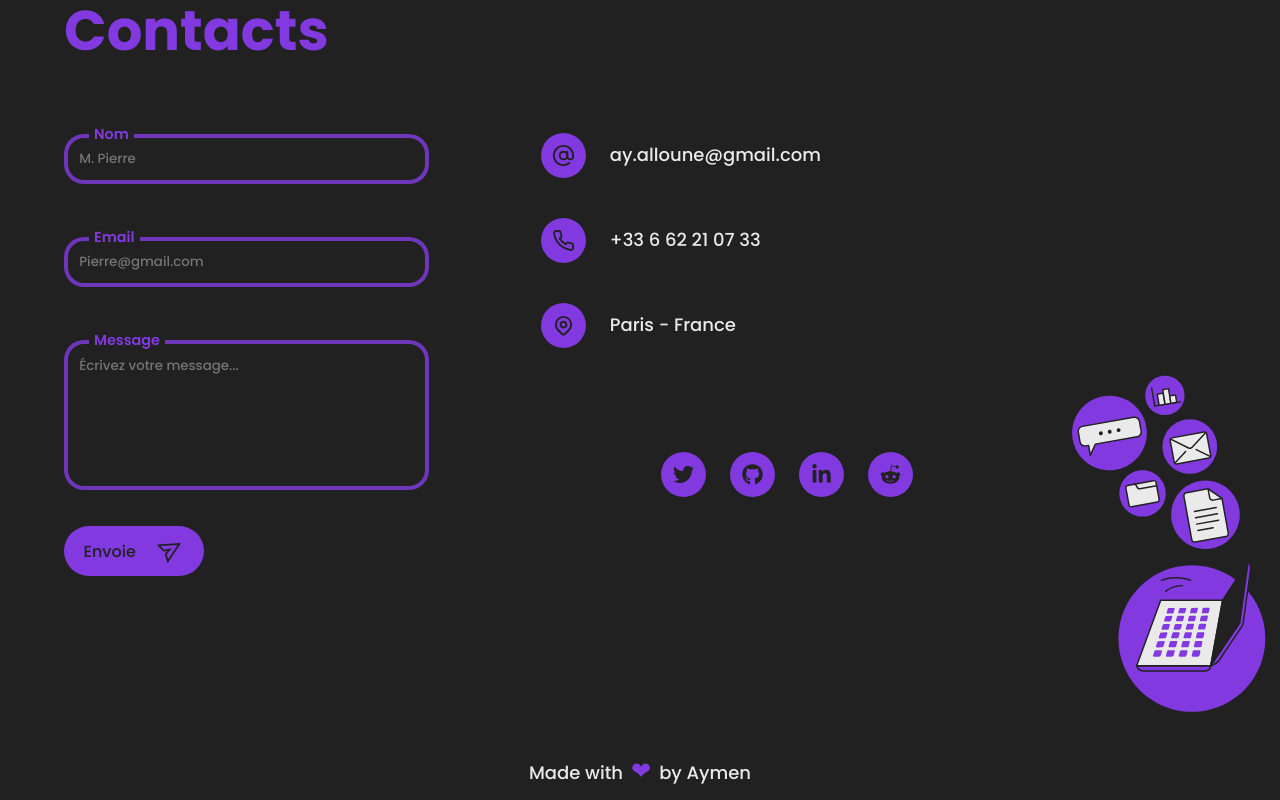
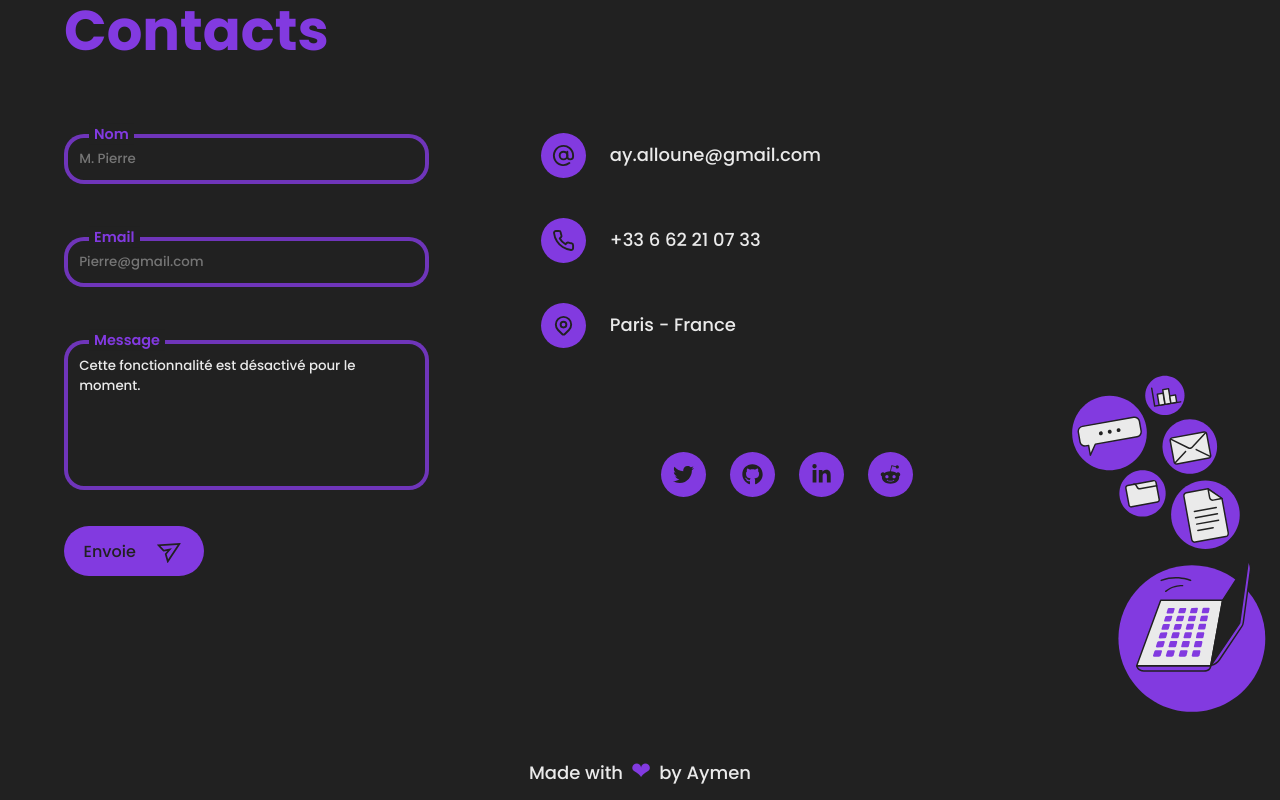
Before and after one commit to AymenShe/Heymen, a React (Create React App) app: page / in a window 1280 px wide. Shown: the part 5361-6161 px from the top of the page. Built offline with nearby package versions, Linux system fonts and the light colour scheme; a web font is replaced by a local one.

Commit message:
désactiver la fonctionnalité contact

```diff
--- a/src/components/Contacts/Contacts.js
+++ b/src/components/Contacts/Contacts.js
@@ -208,11 +208,12 @@ function Contacts() {
                                     Message
                                 </label>
                                 <textarea
-                                    placeholder='Écrivez votre message...'
+                                    placeholder='Cette fonctionnalité est en désactivé pour le moment.'
                                     value={message}
                                     onChange={(e) => setMessage(e.target.value)}
                                     type='text'
                                     name='Message'
+                                    value="Cette fonctionnalité est désactivé pour le moment."
                                     className={`form-message ${classes.message}`}
                                 />
                             </div>
@@ -221,6 +222,7 @@ function Contacts() {
                                 <button
                                     type='submit'
                                     className={classes.submitBtn}
+                                    disabled
                                 >
                                     <p>{!success ? 'Envoie' : 'Envoie'}</p>
                                     <div className='submit-icon'>
```
